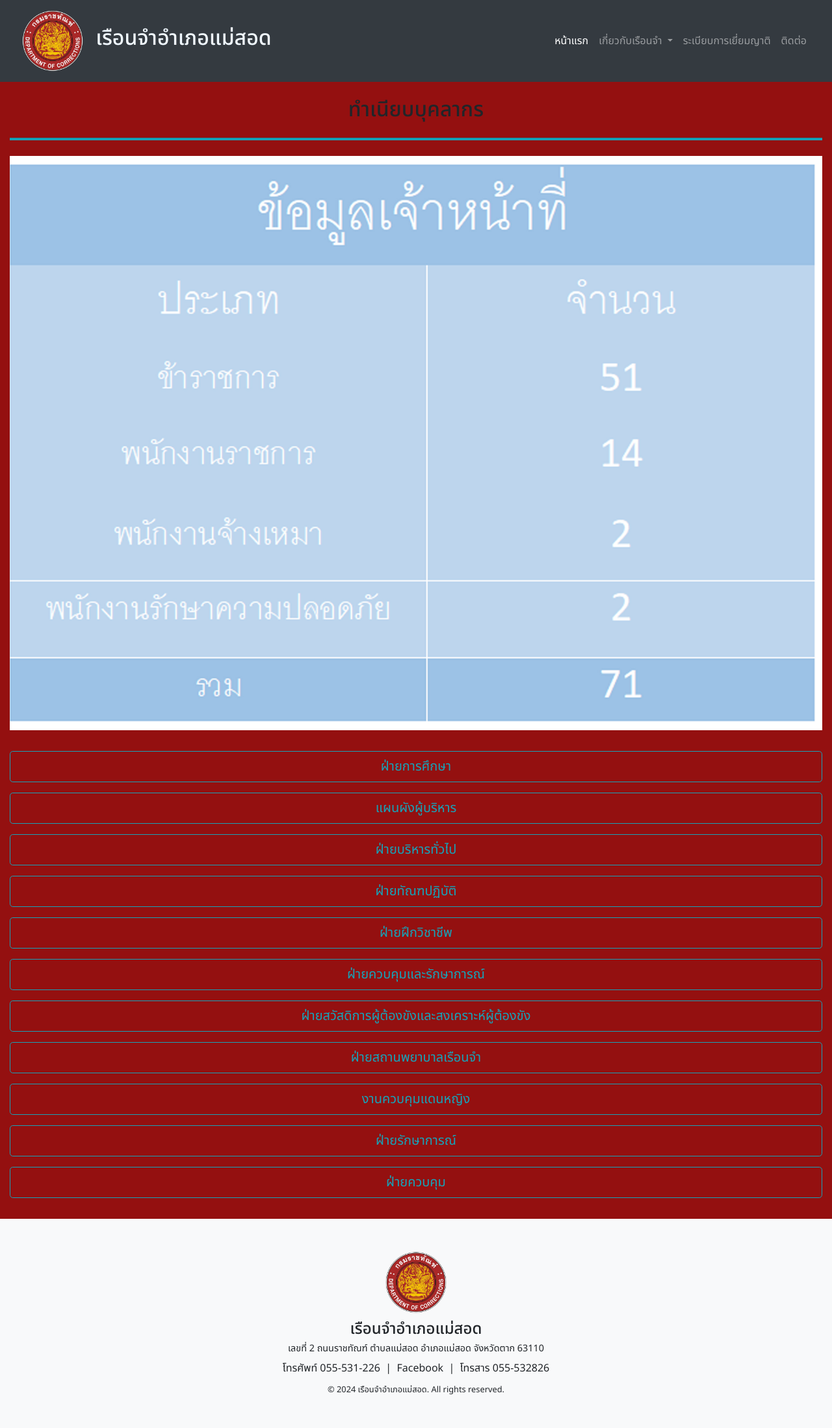
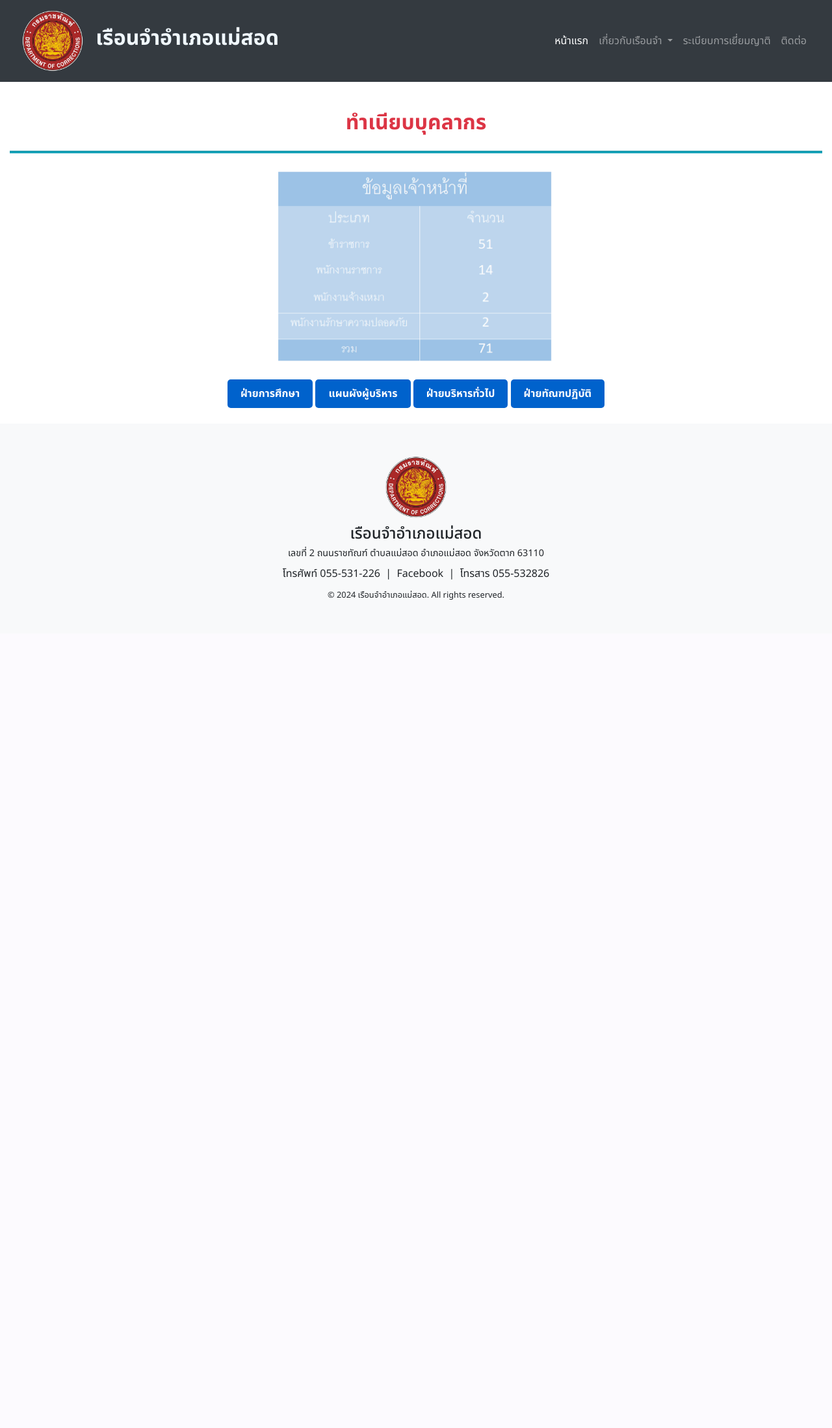
Before and after one commit to TackTeam-Chare/Mae-Sot-District-Prison, a PHP site: page /personnel.php in a window 1280 px wide. Shown: the whole page at 65% size. After the commit the page ends 924 px from the top, so only its background shows below. Run offline with PHP 8.4, Linux system fonts and the light colour scheme.

Commit message:
add css style file information_personal.php

```diff
--- /dev/null
+++ b/layout/information_personal.php
@@ -0,0 +1,80 @@
+<!DOCTYPE html>
+<html lang="en">
+
+<head>
+    <meta charset="UTF-8">
+    <meta name="viewport" content="width=device-width, initial-scale=1.0">
+    <title>information_personal</title>
+    <style>
+        body {
+            background-color: #ffffff;
+        }
+
+        .main-content {
+            margin-top: 20px;
+        }
+
+        .btn-primary {
+            font-size: 1rem;
+            padding: 10px 20px;
+            color: #ffffff;
+            background-color: #dc3545;
+            border-color: #dc3545;
+            font-weight: bold;
+        }
+
+        .btn-primary:hover {
+            background-color: #c82333;
+            border-color: #bd2130;
+        }
+
+        .btn-primary:focus,
+        .btn-primary:active {
+            background-color: #bd2130;
+
+            border-color: #b21f2d;
+        }
+
+        .img-center {
+            display: flex;
+            justify-content: center;
+            align-items: center;
+        }
+
+        .img-center img {
+            max-width: 100%;
+            max-height: 300px;
+            height: auto;
+        }
+
+        h2 {
+            font-weight: bold;
+            color: #dc3545;
+        }
+
+        a.btn {
+            color: #dc3545;
+        }
+    </style>
+</head>
+
+<body>
+    <main class="main-content">
+        <div class="container py-4">
+            <h2>ทำเนียบบุคลากร</h2>
+            <hr class="bg-info my-4" style="height: 3px;">
+            <div class="img-center">
+                <img src="img/ข้อมูลเจ้าหน้าที่2.jpg" alt="เจ้าหน้าที่" class="img-fluid">
+            </div>
+            <br>
+            <div class="d-grid gap-2 col-6 mx-auto">
+                <a href="staff_information.php" class="btn btn-primary active" role="button" data-bs-toggle="button" aria-pressed="true">ฝ่ายการศึกษา</a>
+                <a href="staff_information.php" class="btn btn-primary active" role="button" data-bs-toggle="button" aria-pressed="true">แผนผังผู้บริหาร</a>
+                <a href="staff_information.php" class="btn btn-primary active" role="button" data-bs-toggle="button" aria-pressed="true">ฝ่ายบริหารทั่วไป</a>
+                <a href="staff_information.php" class="btn btn-primary active" role="button" data-bs-toggle="button" aria-pressed="true">ฝ่ายทัณฑปฏิบัติ</a>
+            </div>
+        </div>
+    </main>
+</body>
+
+</html>
--- a/personnel.php
+++ b/personnel.php
@@ -1,5 +1,6 @@
 <!doctype html>
 <html>
+
 <head>
     <title>ทำเนียบบุคลากร</title>
     <link rel="icon" type="image/x-icon" href="img/spd_20150704164759_b.png">
@@ -12,32 +13,12 @@
     <link rel="stylesheet" href="css/style.css">
 
 </head>
+
 <body>
-<?php include('./layout/navbar.php'); ?>
-    <main class="main-content">
-        <div class="container py-4">
-            <h2>ทำเนียบบุคลากร</h2>
-            <hr class="bg-info my-4" style="height:3px;">
-            <div class="text-center">
-                <img src="img/ข้อมูลเจ้าหน้าที่2.jpg" alt="เจ้าหน้าที่" class="img-fluid" style="max-width: 100%; height: auto;">
-            </div>
-            <br>
-            <div class="d-flex flex-column">
-                <a href="staff_information.php" class="btn btn-lg btn-block btn-outline-info my-2">ฝ่ายการศึกษา</a>
-                <a href="staff_information.php" class="btn btn-lg btn-block btn-outline-info my-2">แผนผังผู้บริหาร</a>
-                <a href="staff_information.php" class="btn btn-lg btn-block btn-outline-info my-2">ฝ่ายบริหารทั่วไป</a>
-                <a href="staff_information.php" class="btn btn-lg btn-block btn-outline-info my-2">ฝ่ายทัณฑปฏิบัติ</a>
-                <a href="staff_information.php" class="btn btn-lg btn-block btn-outline-info my-2">ฝ่ายฝึกวิชาชีพ</a>
-                <a href="staff_information.php" class="btn btn-lg btn-block btn-outline-info my-2">ฝ่ายควบคุมและรักษาการณ์</a>
-                <a href="staff_information.php" class="btn btn-lg btn-block btn-outline-info my-2">ฝ่ายสวัสดิการผู้ต้องขังและสงเคราะห์ผู้ต้องขัง</a>
-                <a href="staff_information.php" class="btn btn-lg btn-block btn-outline-info my-2">ฝ่ายสถานพยาบาลเรือนจำ</a>
-                <a href="staff_information.php" class="btn btn-lg btn-block btn-outline-info my-2">งานควบคุมแดนหญิง</a>
-                <a href="staff_information.php" class="btn btn-lg btn-block btn-outline-info my-2">ฝ่ายรักษาการณ์</a>
-                <a href="staff_information.php" class="btn btn-lg btn-block btn-outline-info my-2">ฝ่ายควบคุม</a>
-            </div>
-        </div>
-    </main>
+    <?php include('./layout/navbar.php'); ?>
+    <?php include('./layout/information_personal.php'); ?>
 
     <?php include('./layout/footer.php'); ?>
 </body>
+
 </html>
```
